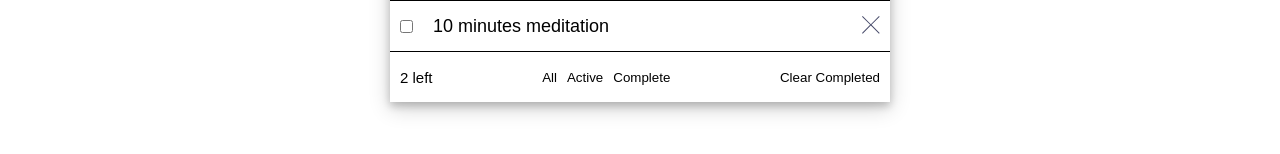
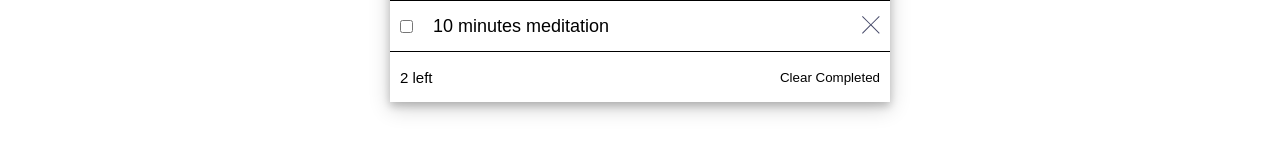
Before and after one commit to maxibrain4/todo-app, a React (Create React App) app: page / in a window 1280 px wide. Shown: the part 428-582 px from the top of the page. Built offline with nearby package versions, Linux system fonts and the light colour scheme.

Commit message:
added some comment to the filter option

```diff
--- a/src/App.js
+++ b/src/App.js
@@ -190,19 +190,19 @@ function Footer({
           <div className="checktext">
             <p className="">{numItemCompleted} left</p>
           </div>
-          <div className="todo-menu">
+          {/* <div className="todo-menu">
             <button onClick={handleAllItems}>All</button>
             <button value="active">Active</button>
             <button value="complete" onClick={handleCompletdItems}>
               Complete
             </button>
-          </div>
+          </div> */}
           <button className="" onClick={handleClearItem}>
             Clear Completed
           </button>
         </div>
       </div>
-      <div className="todo-box-mobile">
+      {/* <div className="todo-box-mobile">
         <div className="todo-mobile">
           <div className="todo-menu">
             <button onClick={() => {}}>All</button>
@@ -212,7 +212,7 @@ function Footer({
             </button>
           </div>
         </div>
-      </div>
+      </div> */}
     </div>
   );
 }
```
